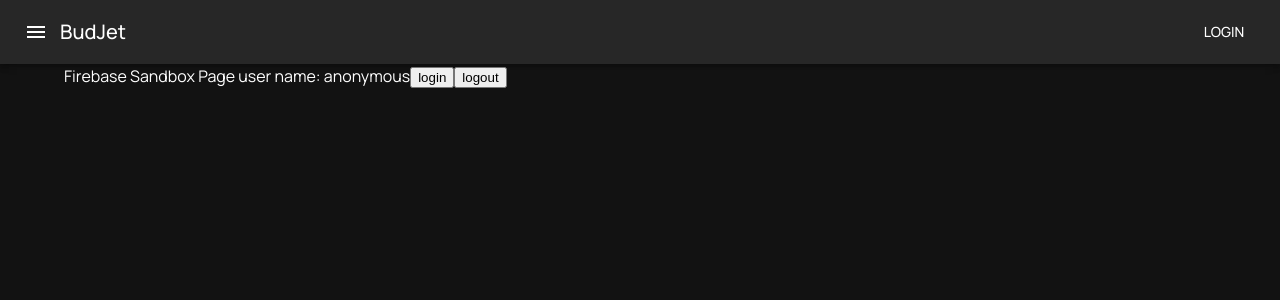
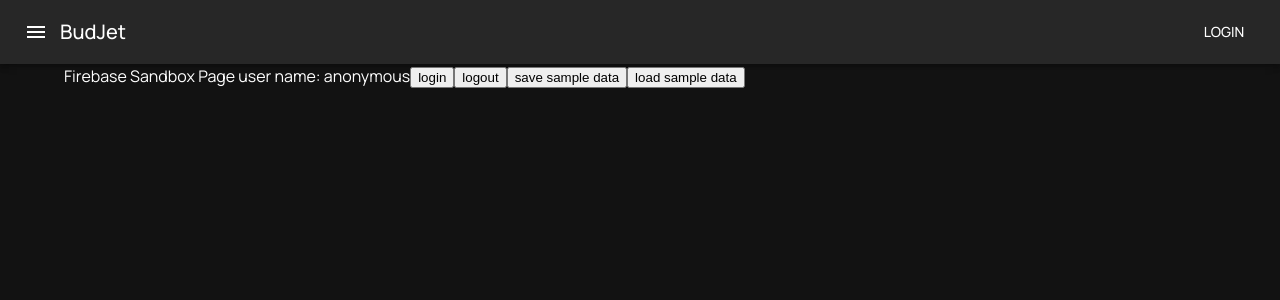
Before and after one commit to androettop/budjet-app, a React (Vite) app: page /firebase in a window 1280 px wide. Shown: the top 300 px of the page. Built offline with nearby package versions, Linux system fonts and the light colour scheme.

Commit message:
Save and get sample data

```diff
--- a/src/pages/FirebaseSandboxPage.tsx
+++ b/src/pages/FirebaseSandboxPage.tsx
@@ -46,12 +46,28 @@ const FirebaseSandboxPage = () => {
     fbAuth.signOut();
   };
 
+  const saveSampleData = async () => {
+    await EncryptedDB.getInstance().setDoc(
+      {
+        text: "Sample text",
+      },
+      "/samples/123",
+    );
+  };
+
+  const loadSampleData = async () => {
+    const sampleData = await EncryptedDB.getInstance().getDoc("/samples/123");
+    window.alert(JSON.stringify(sampleData, null, 2));
+  };
+
   return (
     <div>
       Firebase Sandbox Page user name:{" "}
       {fbAuth.currentUser?.displayName || "anonymous"}
       <button onClick={handleLogin}>login</button>
       <button onClick={handleLogout}>logout</button>
+      <button onClick={saveSampleData}>save sample data</button>
+      <button onClick={loadSampleData}>load sample data</button>
     </div>
   );
 };
```
